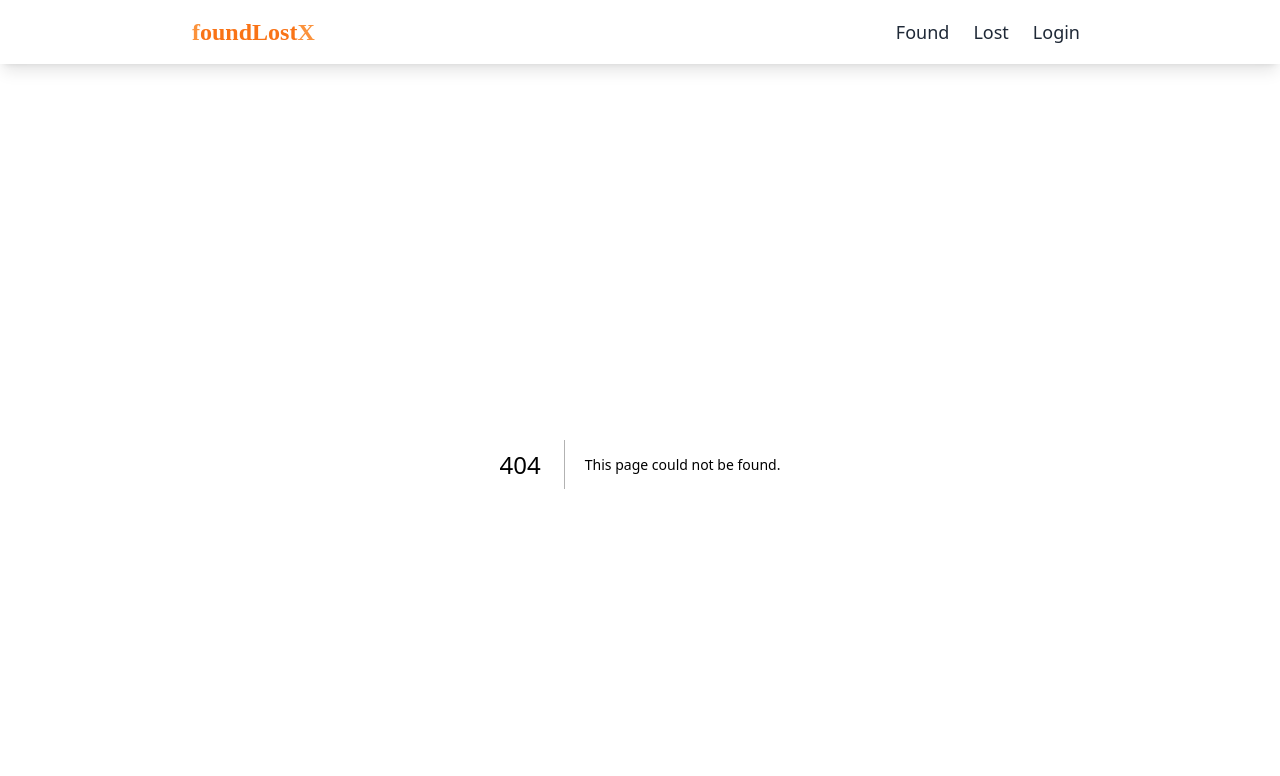
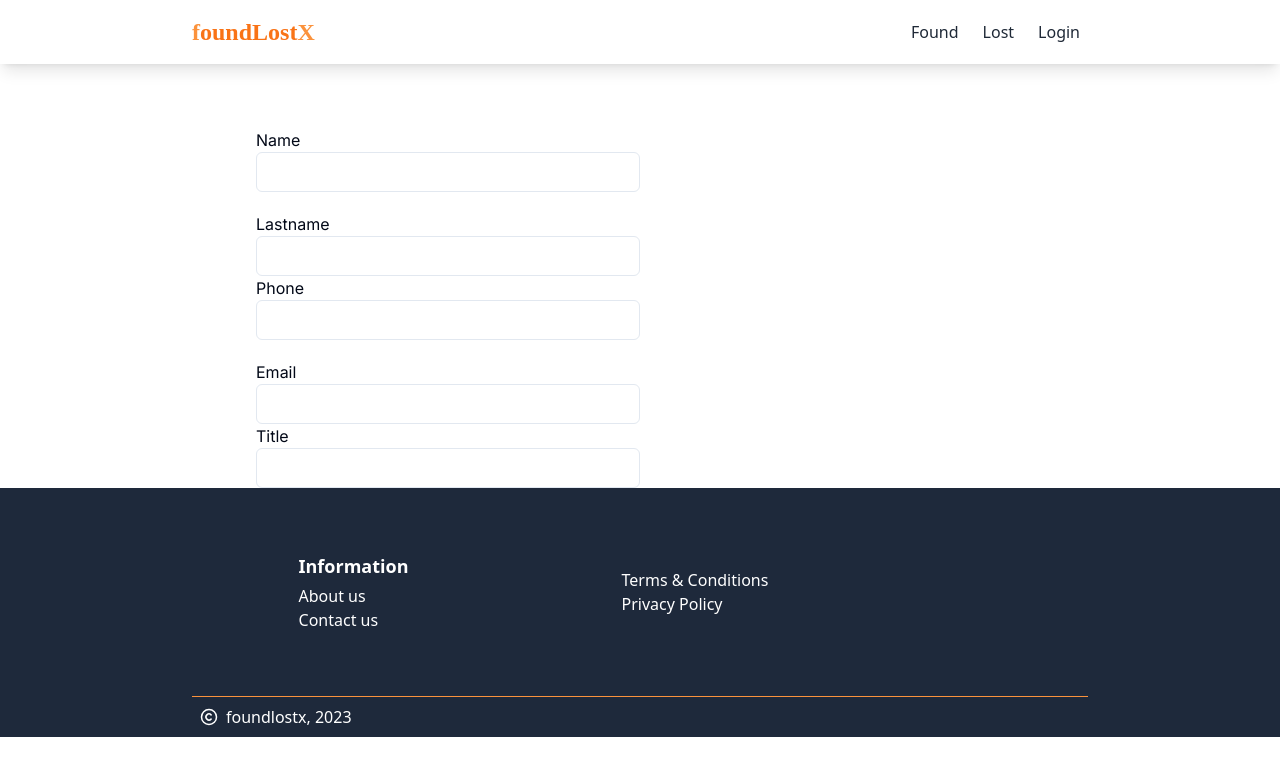
Before and after one commit to bernardkas/foundlostx, a Next.js app: page /found in a window 1280 px wide. Before the commit this address had no page. Shown: the top 776 px of the page. Built offline with nearby package versions, Linux system fonts and the light colour scheme.

Commit message:
feat: Making found

```diff
--- /dev/null
+++ b/app/(pages)/found/page.tsx
@@ -0,0 +1,12 @@
+import FoundForm from '@/components/found/FoundForm';
+import React from 'react';
+
+const Found = () => {
+  return (
+    <div>
+      <FoundForm />
+    </div>
+  );
+};
+
+export default Found;
--- a/app/layout.tsx
+++ b/app/layout.tsx
@@ -1,26 +1,28 @@
-import type { Metadata } from 'next'
-import { Inter } from 'next/font/google'
-import '../styles/globals.css'
-import Navbar from '@/components/navbar/Navbar'
+import type { Metadata } from 'next';
+import { Inter } from 'next/font/google';
+import '../styles/globals.css';
+import Navbar from '@/components/navbar/Navbar';
+import Footer from '@/components/footer/Footer';
 
-const inter = Inter({ subsets: ['latin'] })
+const inter = Inter({ subsets: ['latin'] });
 
 export const metadata: Metadata = {
   title: 'foundlostx',
   description: 'Found everything',
-}
+};
 
 export default function RootLayout({
   children,
 }: {
-  children: React.ReactNode
+  children: React.ReactNode;
 }) {
   return (
-    <html lang="en">
+    <html lang='en'>
       <body className={inter.className}>
-       <Navbar />
+        <Navbar />
         {children}
-        </body>
+        <Footer />
+      </body>
     </html>
-  )
+  );
 }
--- a/app/page.tsx
+++ b/app/page.tsx
@@ -1,13 +1,11 @@
 import Header from '@/components/header/Header';
 import Howwork from './../components/howDosItWork/Howwork';
-import Footer from '@/components/footer/Footer';
 
 export default function Home() {
   return (
     <div>
       <Header />
       <Howwork />
-      <Footer />
     </div>
   );
 }
--- a/components/footer/Footer.tsx
+++ b/components/footer/Footer.tsx
@@ -3,25 +3,27 @@ import React from 'react';
 
 const Footer = () => {
   return (
-    <div className='mx-2 lg:mx-[15%]'>
-      <div className=' flex flex-row justify-around flex-wrap my-16'>
+    <div className='bg-slate-800 '>
+      <div className='mx-2 lg:mx-[15%] bottom-0'>
+        <div className=' flex flex-row justify-around items-center flex-wrap py-16'>
           <div>
-          <h1 className='font-noto-sans text-lg font-semibold mb-1'>
+            <h1 className='font-noto-sans text-lg font-semibold mb-1 text-white'>
               Information
             </h1>
-          <p className='text-slate-700 font-noto-sans'>About us</p>
-          <p className='text-slate-700 font-noto-sans'>Contact us</p>
-          <p className='text-slate-700 font-noto-sans'>Solution</p>
+            <p className=' font-noto-sans text-white'>About us</p>
+            <p className=' font-noto-sans text-white'>Contact us</p>
+            {/* <p className='text-slate-700 font-noto-sans'>Solution</p> */}
           </div>
           <div>
-          <p className='text-slate-700 font-noto-sans'>Terms & Conditions</p>
-          <p className='text-slate-700 font-noto-sans'>Privacy Policy</p>
+            <p className=' font-noto-sans text-white'>Terms & Conditions</p>
+            <p className=' font-noto-sans text-white'>Privacy Policy</p>
           </div>
           <div></div>
         </div>
-      <p className='flex items-center gap-2 mb-2 font-noto-sans border-t-[1px] border-orange-400 p-2 '>
+        <p className='flex items-center gap-2 pb-2 font-noto-sans border-t-[1px] border-orange-400 p-2 text-white'>
           <Copyright size={18} className='' /> foundlostx, 2023
         </p>
+      </div>
     </div>
   );
 };
--- /dev/null
+++ b/components/found/FoundForm.tsx
@@ -0,0 +1,37 @@
+import React from 'react';
+import { Input } from '../ui/input';
+
+const FoundForm = () => {
+  return (
+    <div className='w-full'>
+      <div className='mx-2 lg:mx-[20%] flex flex-col items-left justify-center mt-16 '>
+        <div className='flex flex-row flex-wrap gap-5'>
+          <div>
+            <label htmlFor=''>Name</label>
+            <Input className='w-96 outline-none text-base font-noto-sans' />
+          </div>
+          <div>
+            <label htmlFor=''>Lastname</label>
+            <Input className='w-96 outline-none text-base font-noto-sans' />
+          </div>
+        </div>
+        <div className='flex flex-row flex-wrap gap-5'>
+          <div>
+            <label htmlFor=''>Phone</label>
+            <Input className='w-96 outline-none text-base font-noto-sans' />
+          </div>
+          <div>
+            <label htmlFor=''>Email</label>
+            <Input className='w-96 outline-none text-base font-noto-sans' />
+          </div>
+        </div>
+        <div className=''>
+          <label htmlFor=''>Title</label>
+          <Input className='w-96 lg: outline-none text-base font-noto-sans' />
+        </div>
+      </div>
+    </div>
+  );
+};
+
+export default FoundForm;
--- a/components/header/Header.tsx
+++ b/components/header/Header.tsx
@@ -9,6 +9,12 @@ import {
 } from '../ui/select';
 import { Combobox } from '../ui/combobox';
 import { Input } from '../ui/input';
+import {
+  Tooltip,
+  TooltipContent,
+  TooltipProvider,
+  TooltipTrigger,
+} from '../ui/tooltip';
 
 const Header = () => {
   const [suggestedAddresses, setSuggestedAddresses] = useState([
@@ -51,24 +57,35 @@ const Header = () => {
             Search what you lost here !!
           </p>
           <div className='flex flex-row flex-wrap justify-center gap-3 md:gap-0 border-[1px] border-orange-400 p-5 rounded-md px-2'>
-            <Input
-              className='border-b-[1px] pb-1 outline-none w-[350px] lg:w-[250px] font-golos-text text-base'
-              placeholder='Descripe what you lost...'
-            />
+            <TooltipProvider>
+              <Tooltip>
+                <TooltipTrigger>
+                  <Input
+                    className='border-b-[1px] pb-1 outline-none w-[350px] lg:w-[250px] font-golos-text text-base'
+                    placeholder='Descripe what you lose...'
+                  />
+                </TooltipTrigger>
+                <TooltipContent>
+                  <p>
+                    Leave it empty if you want to show all lost and found items
+                  </p>
+                </TooltipContent>
+              </Tooltip>
+            </TooltipProvider>
 
             <Combobox
               frameworks={frameworks}
               className=' border-b-[1px] pb-1 outline-none w-[350px] lg:w-[250px] font-golos-text text-base'
-              placeholder='Country...'
+              placeholder='*Country...'
             />
             <Combobox
               frameworks={frameworks}
               className=' border-b-[1px] pb-1 outline-none w-[350px] lg:w-[250px] font-golos-text text-base'
-              placeholder='City...'
+              placeholder='*City...'
             />
             <Select>
               <SelectTrigger className='border-b-[1px] pb-1 outline-none w-[350px] lg:w-[250px] font-golos-text text-base'>
-                <SelectValue placeholder='Where did you lose item?' />
+                <SelectValue placeholder='*Where did you lose item?' />
               </SelectTrigger>
               <SelectContent>
                 <SelectItem value='light'>Airport</SelectItem>
--- a/components/howDosItWork/Howwork.tsx
+++ b/components/howDosItWork/Howwork.tsx
@@ -33,7 +33,7 @@ const Howwork = () => {
     },
   ];
   return (
-    <div className='mt-16  bg-slate-400 bg-opacity-30 p-3'>
+    <div className='mt-16  bg-slate-400 bg-opacity-30 p-3 my-3'>
       <div className='mx-1 lg:mx-[15%] '>
         <div className='text-center mb-2'>
           <h1 className='text-[24px] font-semibold text-orange-600'>
--- a/components/navbar/Navbar.tsx
+++ b/components/navbar/Navbar.tsx
@@ -9,7 +9,7 @@ const Navbar = () => {
   const links = [
     {
       id: '1',
-      to: '/',
+      to: '/found',
       text: 'Found',
     },
     {
@@ -38,7 +38,7 @@ const Navbar = () => {
         <div className='hidden flex-row gap-2 lg:flex'>
           {links.map(item => (
             <Link
-              className='mx-2 font-noto-sans font-[500] text-lg text-gray-800'
+              className='mx-2 font-noto-sans font-[500] text-base text-gray-800'
               href={item.to}
               key={item.id}>
               {item.text}
--- a/components/ui/input.tsx
+++ b/components/ui/input.tsx
@@ -11,7 +11,7 @@ const Input = React.forwardRef<HTMLInputElement, InputProps>(
       <input
         type={type}
         className={cn(
-          'flex h-10 w-full rounded-md  border-input bg-background px-3 py-2 text-sm file:border-0 file:bg-transparent file:text-sm file:font-medium placeholder:text-muted-foreground  disabled:cursor-not-allowed disabled:opacity-50',
+          'flex h-10 w-full rounded-md border-[1px]  border-input bg-background px-3 py-2 text-sm file:border-0 file:bg-transparent file:text-sm file:font-medium placeholder:text-muted-foreground  disabled:cursor-not-allowed disabled:opacity-50',
           className
         )}
         ref={ref}
--- /dev/null
+++ b/components/ui/tooltip.tsx
@@ -0,0 +1,30 @@
+"use client"
+
+import * as React from "react"
+import * as TooltipPrimitive from "@radix-ui/react-tooltip"
+
+import { cn } from "@/lib/utils"
+
+const TooltipProvider = TooltipPrimitive.Provider
+
+const Tooltip = TooltipPrimitive.Root
+
+const TooltipTrigger = TooltipPrimitive.Trigger
+
+const TooltipContent = React.forwardRef<
+  React.ElementRef<typeof TooltipPrimitive.Content>,
+  React.ComponentPropsWithoutRef<typeof TooltipPrimitive.Content>
+>(({ className, sideOffset = 4, ...props }, ref) => (
+  <TooltipPrimitive.Content
+    ref={ref}
+    sideOffset={sideOffset}
+    className={cn(
+      "z-50 overflow-hidden rounded-md border bg-popover px-3 py-1.5 text-sm text-popover-foreground shadow-md animate-in fade-in-0 zoom-in-95 data-[state=closed]:animate-out data-[state=closed]:fade-out-0 data-[state=closed]:zoom-out-95 data-[side=bottom]:slide-in-from-top-2 data-[side=left]:slide-in-from-right-2 data-[side=right]:slide-in-from-left-2 data-[side=top]:slide-in-from-bottom-2",
+      className
+    )}
+    {...props}
+  />
+))
+TooltipContent.displayName = TooltipPrimitive.Content.displayName
+
+export { Tooltip, TooltipTrigger, TooltipContent, TooltipProvider }
--- a/package.json
+++ b/package.json
@@ -13,6 +13,7 @@
     "@radix-ui/react-popover": "^1.0.7",
     "@radix-ui/react-select": "^2.0.0",
     "@radix-ui/react-slot": "^1.0.2",
+    "@radix-ui/react-tooltip": "^1.0.7",
     "class-variance-authority": "^0.7.0",
     "clsx": "^2.0.0",
     "cmdk": "^0.2.0",
```
Also changed, not shown: 1 other file (tests, documents, lock files or other folders). Lines whose indentation alone changed are shown as unchanged.
